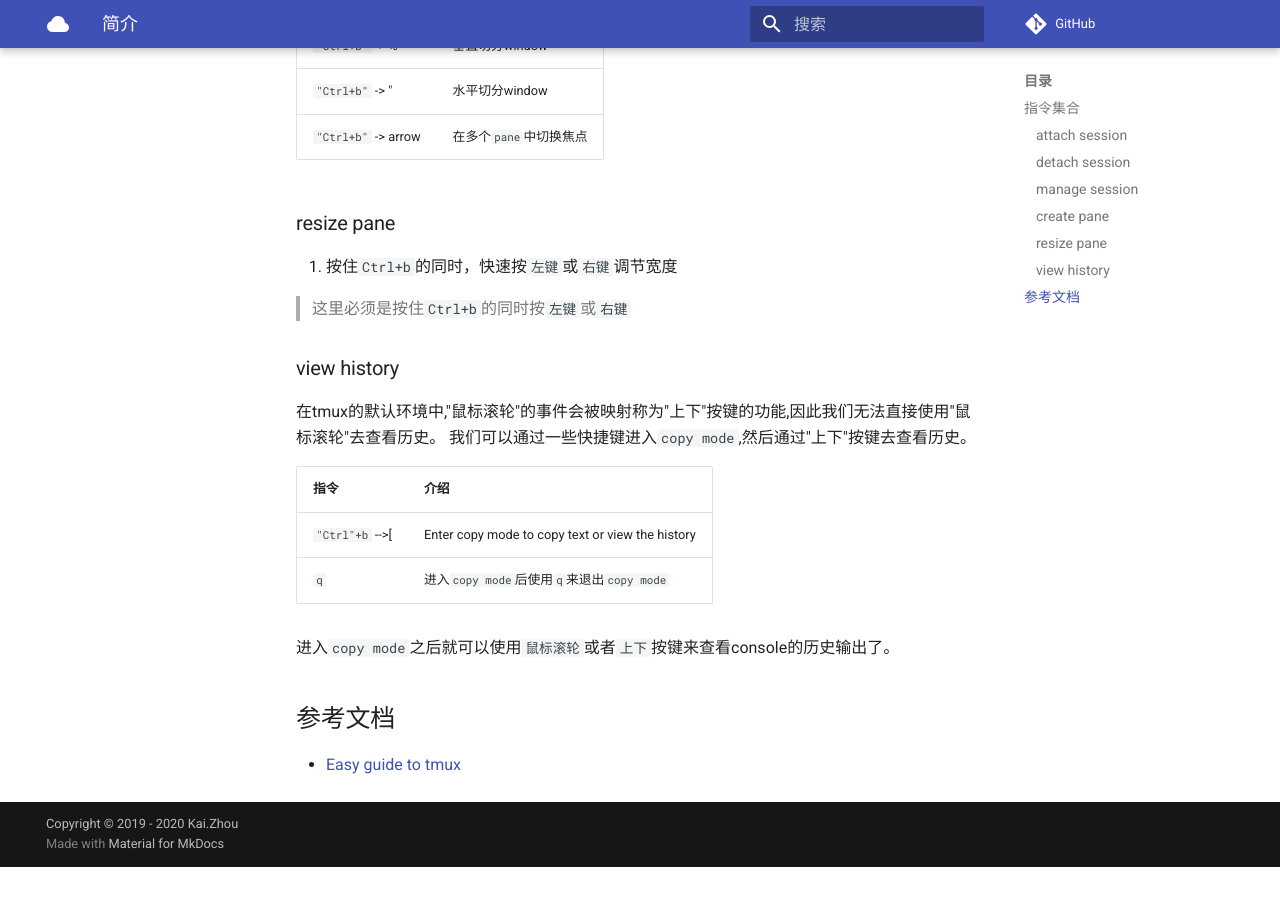
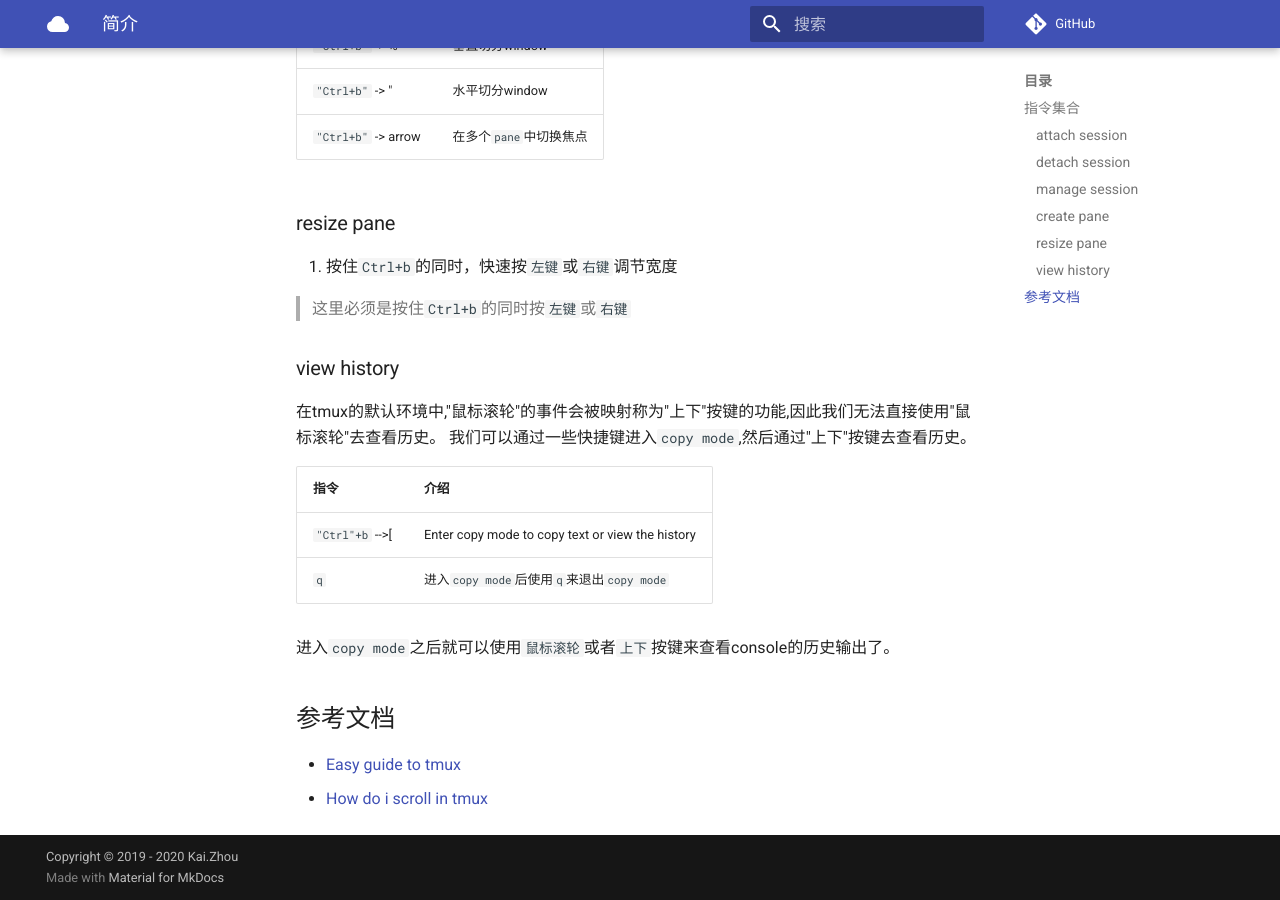
Before and after one commit to zhoukaidev/ks_blog, an MkDocs documentation site: the page built from docs/shell/linux/tools/tmux.md, in a window 1280 px wide and 900 px high, scrolled down 1626 px. Built offline with MkDocs 1.6.1 and Material for MkDocs 9.7.7, drawn with Linux system fonts in a browser that asks for light colours; comment, search, counter and statistics services are not loaded; before the commit the page ends 2493 px from its top, so only the background shows below that.

Commit message:
Update tmux.md

```diff
--- a/docs/shell/linux/tools/tmux.md
+++ b/docs/shell/linux/tools/tmux.md
@@ -71,3 +71,4 @@
 ## 参考文档
 
 * [Easy guide to tmux](https://www.hamvocke.com/blog/a-quick-and-easy-guide-to-tmux/)
+* [How do i scroll in tmux](https://superuser.com/questions/209437/how-do-i-scroll-in-tmux)
```
